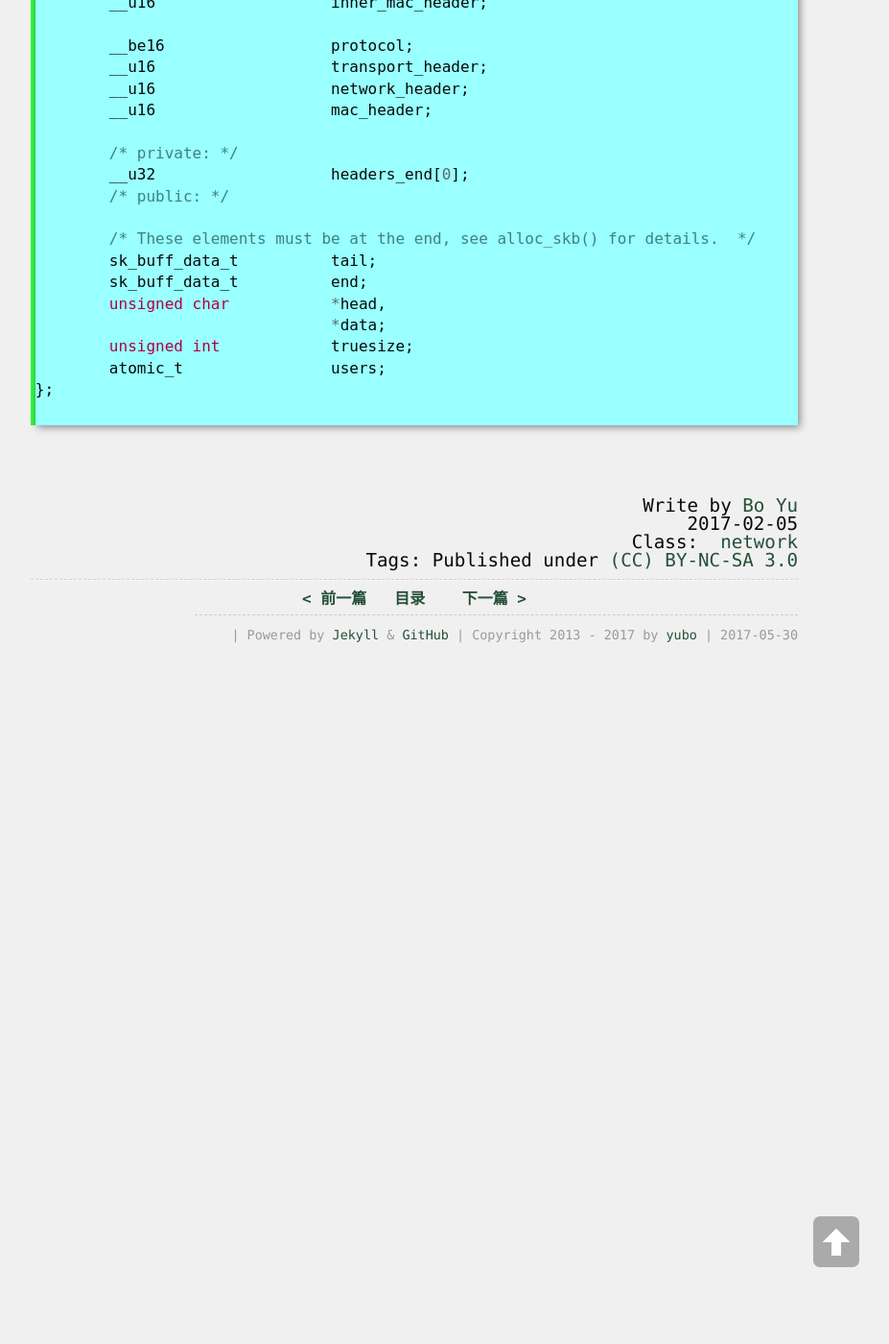
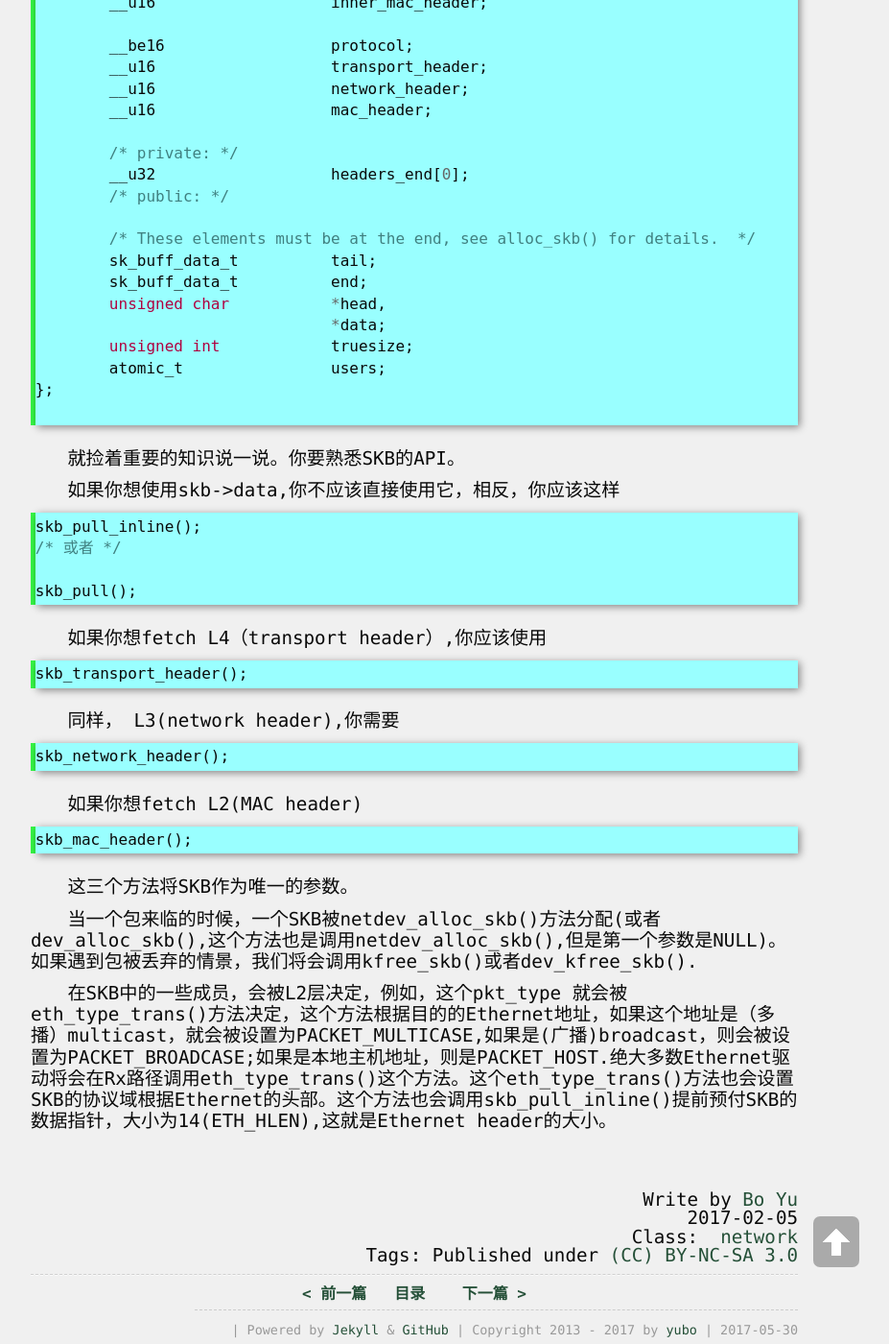
Before and after one commit to yuzibo/yuzibo.github.io, a Jekyll site: the page built from _posts/2017-02-05-liinux_network_flow.md, in a window 1280 px wide and 1400 px high, scrolled down 7452 px. Shown: the whole window at 96% size, without its empty margins (208-1135 px from the left). Built offline with Jekyll 4.4.1, drawn with Linux system fonts in a browser that asks for light colours; comment, search, counter and statistics services are not loaded.

Commit message:
add network

````diff
--- a/_posts/2017-02-05-liinux_network_flow.md
+++ b/_posts/2017-02-05-liinux_network_flow.md
@@ -334,3 +334,38 @@ struct sk_buff {
 };
 
 ```
+
+就捡着重要的知识说一说。你要熟悉SKB的API。
+
+如果你想使用skb->data,你不应该直接使用它，相反，你应该这样
+
+```c
+skb_pull_inline();
+/* 或者 */
+
+skb_pull();
+```
+
+如果你想fetch L4（transport header）,你应该使用
+
+```c
+skb_transport_header();
+```
+
+同样， L3(network header),你需要
+
+```c
+skb_network_header();
+```
+
+如果你想fetch L2(MAC header)
+
+```c
+skb_mac_header();
+```
+
+这三个方法将SKB作为唯一的参数。
+
+当一个包来临的时候，一个SKB被netdev_alloc_skb()方法分配(或者dev_alloc_skb(),这个方法也是调用netdev_alloc_skb(),但是第一个参数是NULL)。如果遇到包被丢弃的情景，我们将会调用kfree_skb()或者dev_kfree_skb().
+
+在SKB中的一些成员，会被L2层决定，例如，这个pkt_type 就会被eth_type_trans()方法决定，这个方法根据目的的Ethernet地址，如果这个地址是（多播）multicast，就会被设置为PACKET_MULTICASE,如果是(广播)broadcast，则会被设置为PACKET_BROADCASE;如果是本地主机地址，则是PACKET_HOST.绝大多数Ethernet驱动将会在Rx路径调用eth_type_trans()这个方法。这个eth_type_trans()方法也会设置SKB的协议域根据Ethernet的头部。这个方法也会调用skb_pull_inline()提前预付SKB的数据指针，大小为14(ETH_HLEN),这就是Ethernet header的大小。
````
